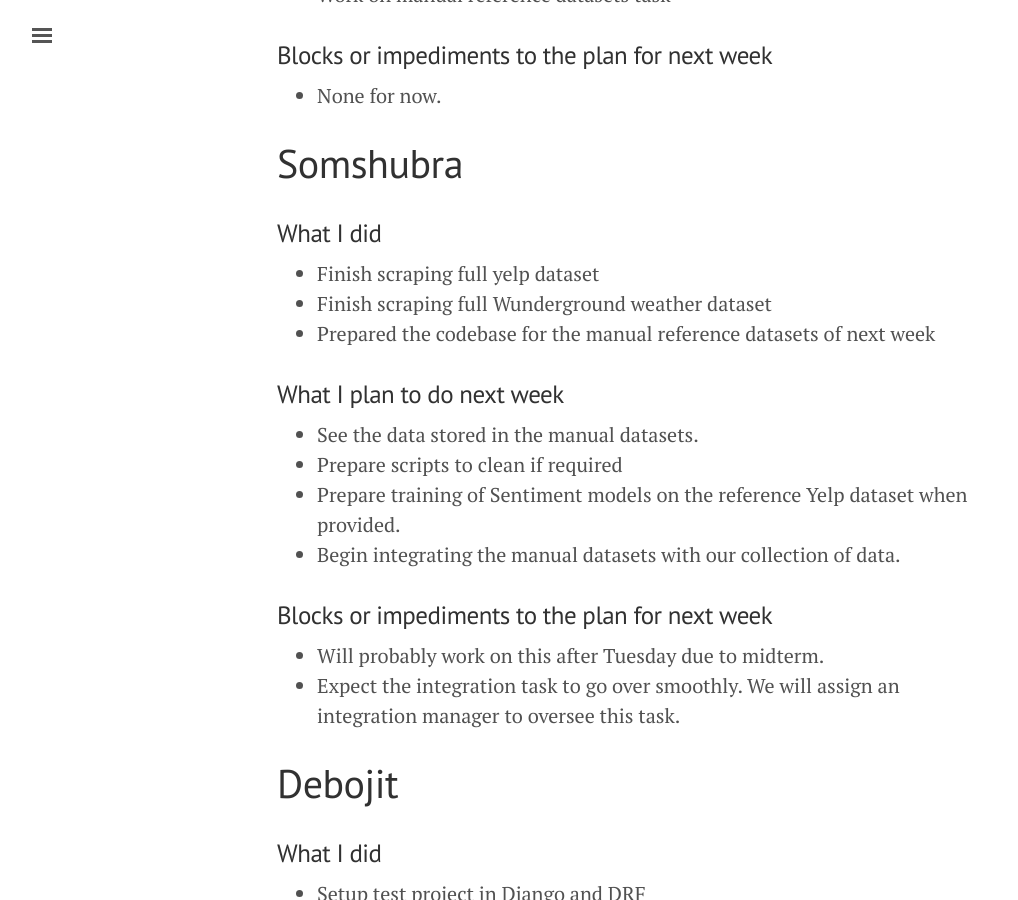
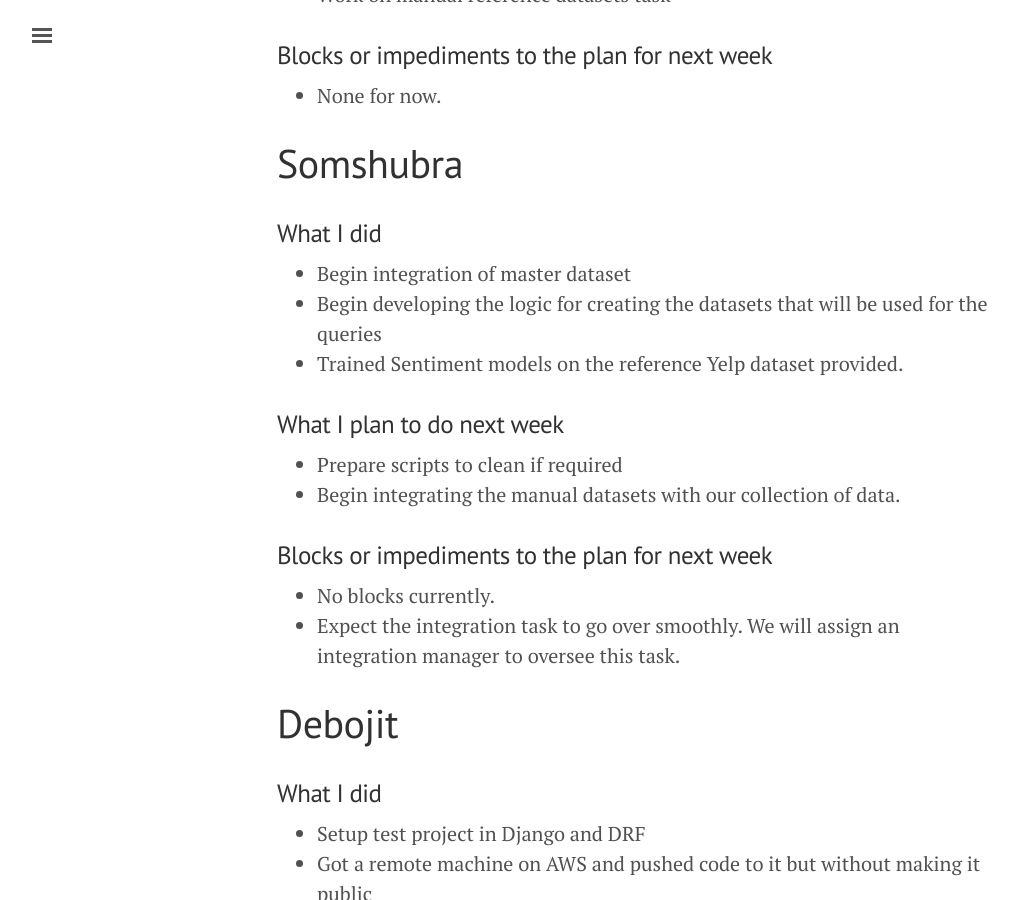
Before and after one commit to titu1994/IDS-Course-Project, a Jekyll site: the page built from _posts/2018-03-19-weekly-report-6.md, in a window 1280 px wide and 900 px high, scrolled down 622 px. Shown: the whole window, without its empty margins (3-1021 px from the left). Built offline with Jekyll 4.4.1, drawn with Linux system fonts in a browser that asks for light colours.

Commit message:
Update report

```diff
--- a/_posts/2018-03-19-weekly-report-6.md
+++ b/_posts/2018-03-19-weekly-report-6.md
@@ -24,20 +24,18 @@ title: Weekly Report 6 - Mar 09 2018 - Mar 16 2018
 
 ### What I did
 
-- Finish scraping full yelp dataset
-- Finish scraping full Wunderground weather dataset
-- Prepared the codebase for the manual reference datasets of next week
+- Begin integration of master dataset
+- Begin developing the logic for creating the datasets that will be used for the queries
+- Trained Sentiment models on the reference Yelp dataset provided.
 
 ### What I plan to do next week
 
-- See the data stored in the manual datasets.
 - Prepare scripts to clean if required
-- Prepare training of Sentiment models on the reference Yelp dataset when provided.
 - Begin integrating the manual datasets with our collection of data.
 
 ### Blocks or impediments to the plan for next week
 
-- Will probably work on this after Tuesday due to midterm.
+- No blocks currently.
 - Expect the integration task to go over smoothly. We will assign an integration manager to oversee this task.
 
 # Debojit
```
